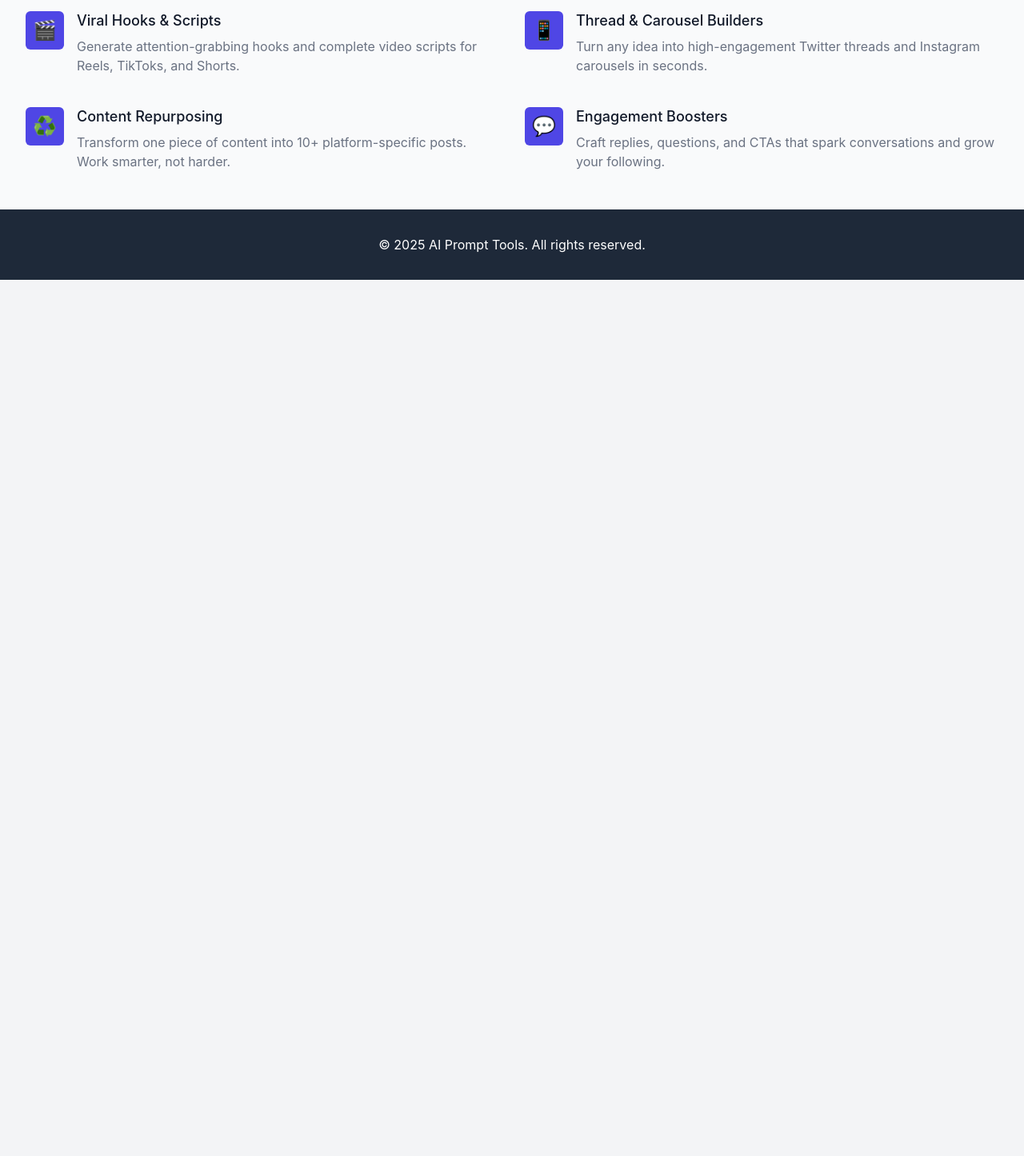
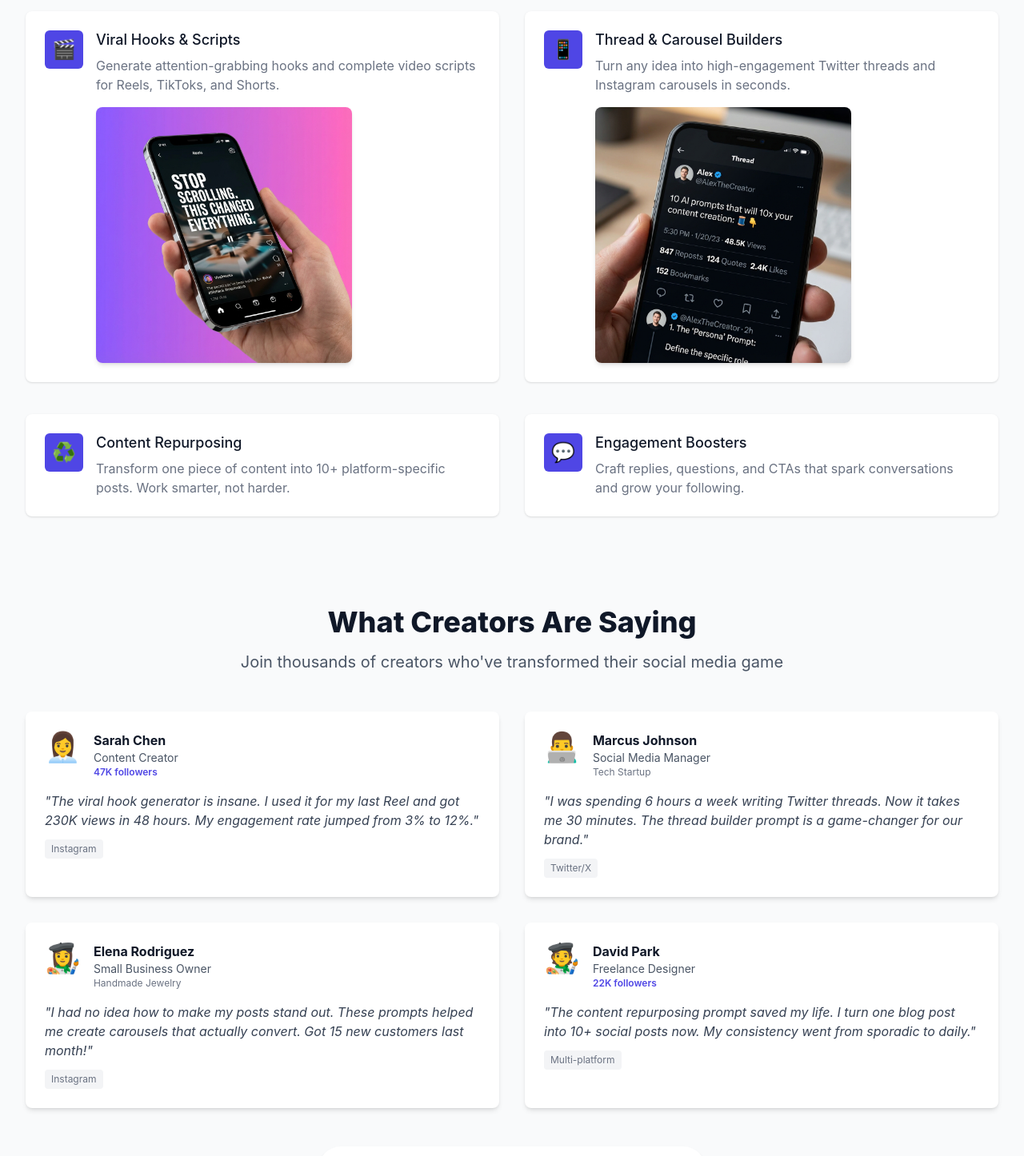
Before and after one commit to NemesisLab/seo-prompt-pack, a React (Vite) app: page / in a window 1280 px wide. Shown: the part 960-2406 px from the top of the page at 80% size. Before the commit the page ends 1310 px from the top, so only its background shows below. Built offline with nearby package versions, Linux system fonts and the light colour scheme; no server answers.

Commit message:
Week 2 optimizations: testimonials + visual examples

```diff
--- a/src/App.jsx
+++ b/src/App.jsx
@@ -1,6 +1,7 @@
 import React, { useState } from 'react';
 import Hero from './components/Hero';
 import Features from './components/Features';
+import Testimonials from './components/Testimonials';
 import DonationModal from './components/DonationModal';
 import promptPackUrl from './assets/Viral_Social_Media_Prompts.md?url';
 
@@ -37,6 +38,7 @@ function App() {
     <div className="min-h-screen bg-white">
       <Hero onGetStarted={handleGetStarted} />
       <Features />
+      <Testimonials />
 
       <footer className="bg-gray-800 text-white py-8">
         <div className="max-w-7xl mx-auto px-4 sm:px-6 lg:px-8 text-center">
--- a/src/components/Features.jsx
+++ b/src/components/Features.jsx
@@ -39,15 +39,33 @@ const Features = () => {
 
                 <div className="mt-10">
                     <dl className="space-y-10 md:space-y-0 md:grid md:grid-cols-2 md:gap-x-8 md:gap-y-10">
-                        {features.map((feature) => (
-                            <div key={feature.name} className="relative">
+                        {features.map((feature, index) => (
+                            <div key={feature.name} className="relative bg-white p-6 rounded-lg shadow-sm hover:shadow-md transition-shadow">
                                 <dt>
                                     <div className="absolute flex items-center justify-center h-12 w-12 rounded-md bg-primary text-white text-2xl">
                                         {feature.icon}
                                     </div>
                                     <p className="ml-16 text-lg leading-6 font-medium text-gray-900">{feature.name}</p>
                                 </dt>
-                                <dd className="mt-2 ml-16 text-base text-gray-500">{feature.description}</dd>
+                                <dd className="mt-2 ml-16 text-base text-gray-500">
+                                    {feature.description}
+
+                                    {/* Visual Examples for first two features */}
+                                    {index === 0 && (
+                                        <img
+                                            src="/viral-hook-example.png"
+                                            alt="Example of viral hook"
+                                            className="mt-4 rounded-lg shadow-md w-full max-w-xs"
+                                        />
+                                    )}
+                                    {index === 1 && (
+                                        <img
+                                            src="/thread-example.png"
+                                            alt="Example of Twitter thread"
+                                            className="mt-4 rounded-lg shadow-md w-full max-w-xs"
+                                        />
+                                    )}
+                                </dd>
                             </div>
                         ))}
                     </dl>
--- /dev/null
+++ b/src/components/Testimonials.jsx
@@ -0,0 +1,92 @@
+import React from 'react';
+
+const testimonials = [
+    {
+        name: 'Sarah Chen',
+        role: 'Content Creator',
+        followers: '47K followers',
+        image: '👩‍💼',
+        quote: 'The viral hook generator is insane. I used it for my last Reel and got 230K views in 48 hours. My engagement rate jumped from 3% to 12%.',
+        platform: 'Instagram',
+    },
+    {
+        name: 'Marcus Johnson',
+        role: 'Social Media Manager',
+        company: 'Tech Startup',
+        image: '👨‍💻',
+        quote: 'I was spending 6 hours a week writing Twitter threads. Now it takes me 30 minutes. The thread builder prompt is a game-changer for our brand.',
+        platform: 'Twitter/X',
+    },
+    {
+        name: 'Elena Rodriguez',
+        role: 'Small Business Owner',
+        company: 'Handmade Jewelry',
+        image: '👩‍🎨',
+        quote: 'I had no idea how to make my posts stand out. These prompts helped me create carousels that actually convert. Got 15 new customers last month!',
+        platform: 'Instagram',
+    },
+    {
+        name: 'David Park',
+        role: 'Freelance Designer',
+        followers: '22K followers',
+        image: '🧑‍🎨',
+        quote: 'The content repurposing prompt saved my life. I turn one blog post into 10+ social posts now. My consistency went from sporadic to daily.',
+        platform: 'Multi-platform',
+    },
+];
+
+const Testimonials = () => {
+    return (
+        <section className="bg-gray-50 py-16">
+            <div className="max-w-7xl mx-auto px-4 sm:px-6 lg:px-8">
+                <div className="text-center mb-12">
+                    <h2 className="text-3xl font-extrabold text-gray-900 sm:text-4xl">
+                        What Creators Are Saying
+                    </h2>
+                    <p className="mt-4 text-xl text-gray-600">
+                        Join thousands of creators who've transformed their social media game
+                    </p>
+                </div>
+
+                <div className="grid md:grid-cols-2 gap-8">
+                    {testimonials.map((testimonial, index) => (
+                        <div
+                            key={index}
+                            className="bg-white rounded-lg shadow-md p-6 hover:shadow-xl transition-shadow"
+                        >
+                            <div className="flex items-start mb-4">
+                                <div className="text-4xl mr-4">{testimonial.image}</div>
+                                <div>
+                                    <h3 className="font-bold text-gray-900">{testimonial.name}</h3>
+                                    <p className="text-sm text-gray-600">{testimonial.role}</p>
+                                    {testimonial.followers && (
+                                        <p className="text-xs text-primary font-semibold">{testimonial.followers}</p>
+                                    )}
+                                    {testimonial.company && (
+                                        <p className="text-xs text-gray-500">{testimonial.company}</p>
+                                    )}
+                                </div>
+                            </div>
+                            <p className="text-gray-700 italic mb-3">"{testimonial.quote}"</p>
+                            <div className="flex items-center text-xs text-gray-500">
+                                <span className="bg-gray-100 px-2 py-1 rounded">{testimonial.platform}</span>
+                            </div>
+                        </div>
+                    ))}
+                </div>
+
+                {/* Trust Badge */}
+                <div className="mt-12 text-center">
+                    <div className="inline-flex items-center bg-white rounded-full px-6 py-3 shadow-md">
+                        <span className="text-yellow-400 text-2xl mr-2">⭐⭐⭐⭐⭐</span>
+                        <span className="text-sm text-gray-700">
+                            <strong>4.9/5</strong> average rating from 1,200+ creators
+                        </span>
+                    </div>
+                </div>
+            </div>
+        </section>
+    );
+};
+
+export default Testimonials;
```
Also changed, not shown: public/thread-example.png (added), public/viral-hook-example.png (added).
